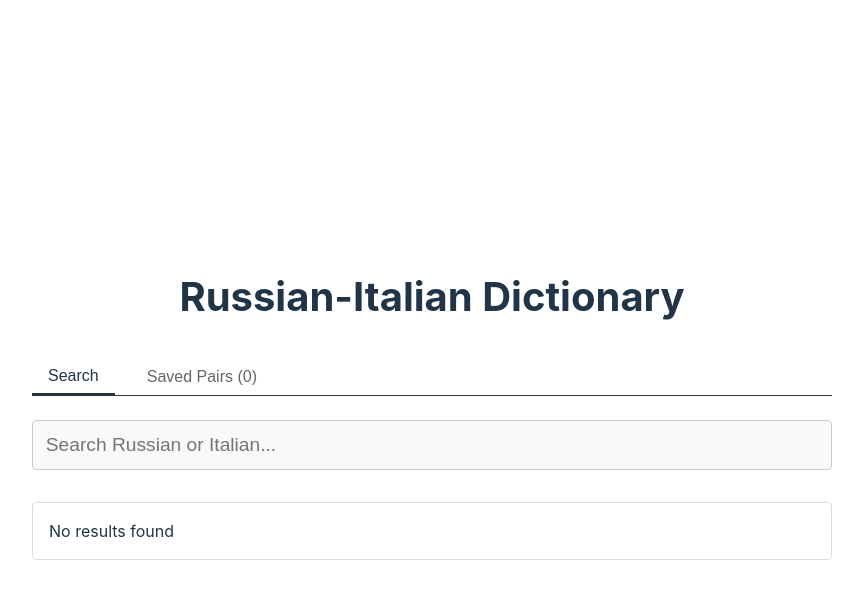
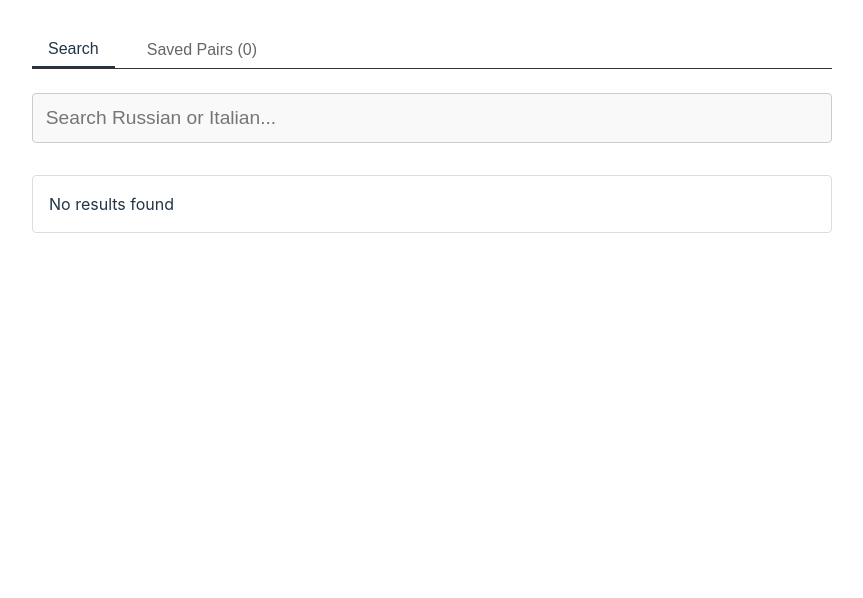
Before and after one commit to HolyWalley/dictit, a React (Vite) app: page / in a window 1280 px wide. Shown: the top 598 px of the page, without its empty margins (208-1071 px from the left). Built offline with nearby package versions, Linux system fonts and the light colour scheme.

Commit message:
move search input to the top

```diff
--- a/src/App.tsx
+++ b/src/App.tsx
@@ -21,7 +21,6 @@ function App() {
   return (
     <div className="container">
       <PWAInstallPrompt />
-      <h1>Russian-Italian Dictionary</h1>
 
       <div className="tabs">
         <button
--- a/src/index.css
+++ b/src/index.css
@@ -14,7 +14,7 @@
 body {
   margin: 0;
   display: flex;
-  place-items: center;
+  place-items: top;
   min-width: 320px;
   min-height: 100vh;
 }
```
